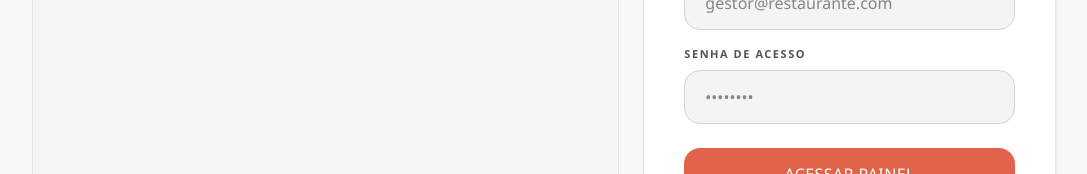
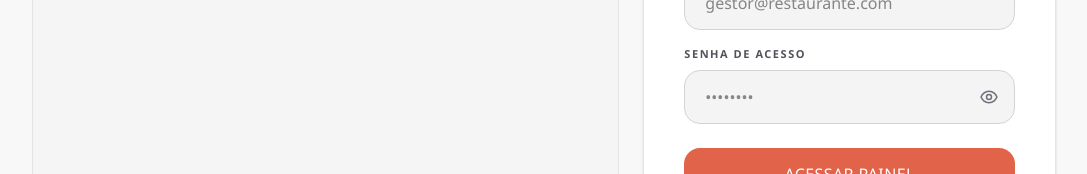
Before and after one commit to goaktech/goak-tech-deliveries-and-ads, a Next.js app: page /login in a window 1280 px wide. Shown: the part 218-392 px from the top of the page, without its empty margins (96-1183 px from the left). Built offline with nearby package versions, Linux system fonts and the light colour scheme.

Commit message:
show and hide pass

```diff
--- a/app/login/form-cliente.tsx
+++ b/app/login/form-cliente.tsx
@@ -1,5 +1,6 @@
 'use client'
 
+import { useState } from 'react'
 import { useFormStatus } from 'react-dom'
 import { useSearchParams } from 'next/navigation'
 import { login, solicitarLinkMagico } from '@/actions/auth'
@@ -22,6 +23,7 @@ export function FormLogin() {
   const searchParams = useSearchParams()
   const erro = searchParams.get('error')
   const status = searchParams.get('status')
+  const [mostrarSenha, setMostrarSenha] = useState(false)
 
   return (
     <div className="space-y-6">
@@ -52,16 +54,41 @@ export function FormLogin() {
         </div>
 
         <div className="space-y-2">
-          <label className="ui-label">
+          <label htmlFor="login-senha" className="ui-label">
             Senha de Acesso
           </label>
-          <input
-            type="password"
-            name="password"
-            required
-            placeholder="••••••••"
-            className="ui-input"
-          />
+          <div className="relative">
+            <input
+              id="login-senha"
+              type={mostrarSenha ? 'text' : 'password'}
+              name="password"
+              required
+              autoComplete="current-password"
+              placeholder="••••••••"
+              className="ui-input pr-14"
+            />
+            <button
+              type="button"
+              onClick={() => setMostrarSenha((atual) => !atual)}
+              aria-label={mostrarSenha ? 'Ocultar senha' : 'Ver senha'}
+              aria-pressed={mostrarSenha}
+              className="absolute right-1 top-1/2 flex h-11 w-11 -translate-y-1/2 items-center justify-center rounded-xl text-zinc-500 transition hover:text-zinc-800 focus-visible:outline-2 focus-visible:outline-offset-2 focus-visible:outline-zinc-400"
+            >
+              {mostrarSenha ? (
+                <svg viewBox="0 0 24 24" className="h-5 w-5" fill="none" stroke="currentColor" strokeWidth="1.8" strokeLinecap="round" strokeLinejoin="round" aria-hidden="true">
+                  <path d="M3 3l18 18" />
+                  <path d="M10.58 10.58a2 2 0 0 0 2.83 2.83" />
+                  <path d="M9.36 5.37A9.77 9.77 0 0 1 12 5c5 0 8.5 4 9.5 7-.4 1.2-1.2 2.6-2.4 3.8" />
+                  <path d="M6.61 6.61C4.6 7.9 3.1 9.9 2.5 12c1 3 4.5 7 9.5 7 1.5 0 2.9-.35 4.1-.95" />
+                </svg>
+              ) : (
+                <svg viewBox="0 0 24 24" className="h-5 w-5" fill="none" stroke="currentColor" strokeWidth="1.8" strokeLinecap="round" strokeLinejoin="round" aria-hidden="true">
+                  <path d="M2.5 12C3.5 9 7 5 12 5s8.5 4 9.5 7c-1 3-4.5 7-9.5 7s-8.5-4-9.5-7z" />
+                  <circle cx="12" cy="12" r="3" />
+                </svg>
+              )}
+            </button>
+          </div>
         </div>
 
         <div className="pt-2">
--- a/components/cozinha/CardPedidoCozinha.tsx
+++ b/components/cozinha/CardPedidoCozinha.tsx
@@ -168,12 +168,11 @@ export function CardPedidoCozinha({
                 target="_blank"
                 rel="noopener noreferrer"
                 aria-label={`Abrir conversa no WhatsApp com ${pedido.dados_cliente?.nome ?? 'o cliente'}`}
-                className="inline-flex min-h-[40px] shrink-0 items-center gap-1.5 rounded-full border border-emerald-200 bg-emerald-50 px-3.5 py-2 text-xs font-bold text-emerald-700 transition hover:bg-emerald-100 active:bg-emerald-100"
+                className="inline-flex h-10 w-10 shrink-0 items-center justify-center rounded-full border border-emerald-200 bg-emerald-50 text-emerald-700 transition hover:bg-emerald-100 active:bg-emerald-100"
               >
-                <svg viewBox="0 0 24 24" className="h-4 w-4 fill-current" aria-hidden="true">
+                <svg viewBox="0 0 24 24" className="h-5 w-5 fill-current" aria-hidden="true">
                   <path d="M12.04 2C6.58 2 2.13 6.45 2.13 11.91c0 1.75.46 3.45 1.32 4.95L2.05 22l5.25-1.38a9.87 9.87 0 0 0 4.74 1.21h.01c5.46 0 9.91-4.45 9.91-9.91 0-2.65-1.03-5.14-2.9-7.01A9.82 9.82 0 0 0 12.04 2zm5.8 14.16c-.24.68-1.42 1.3-1.96 1.35-.5.05-1.13.07-1.83-.11-.42-.13-.96-.31-1.65-.6-2.9-1.25-4.8-4.17-4.94-4.37-.14-.19-1.18-1.57-1.18-3s.75-2.13 1.02-2.42c.27-.29.58-.36.78-.36h.56c.18 0 .42-.07.66.5.24.58.83 2.01.9 2.16.07.14.12.31.02.5-.1.19-.14.31-.29.48-.14.17-.3.38-.43.51-.14.14-.29.3-.12.58.17.29.75 1.24 1.62 2.01 1.11.99 2.05 1.3 2.34 1.44.29.14.46.12.63-.07.17-.19.72-.84.91-1.13.19-.29.38-.24.65-.14.26.1 1.68.79 1.97.94.29.14.48.22.55.34.07.12.07.7-.17 1.38z" />
                 </svg>
-                WhatsApp
               </a>
             )}
           </div>
```
